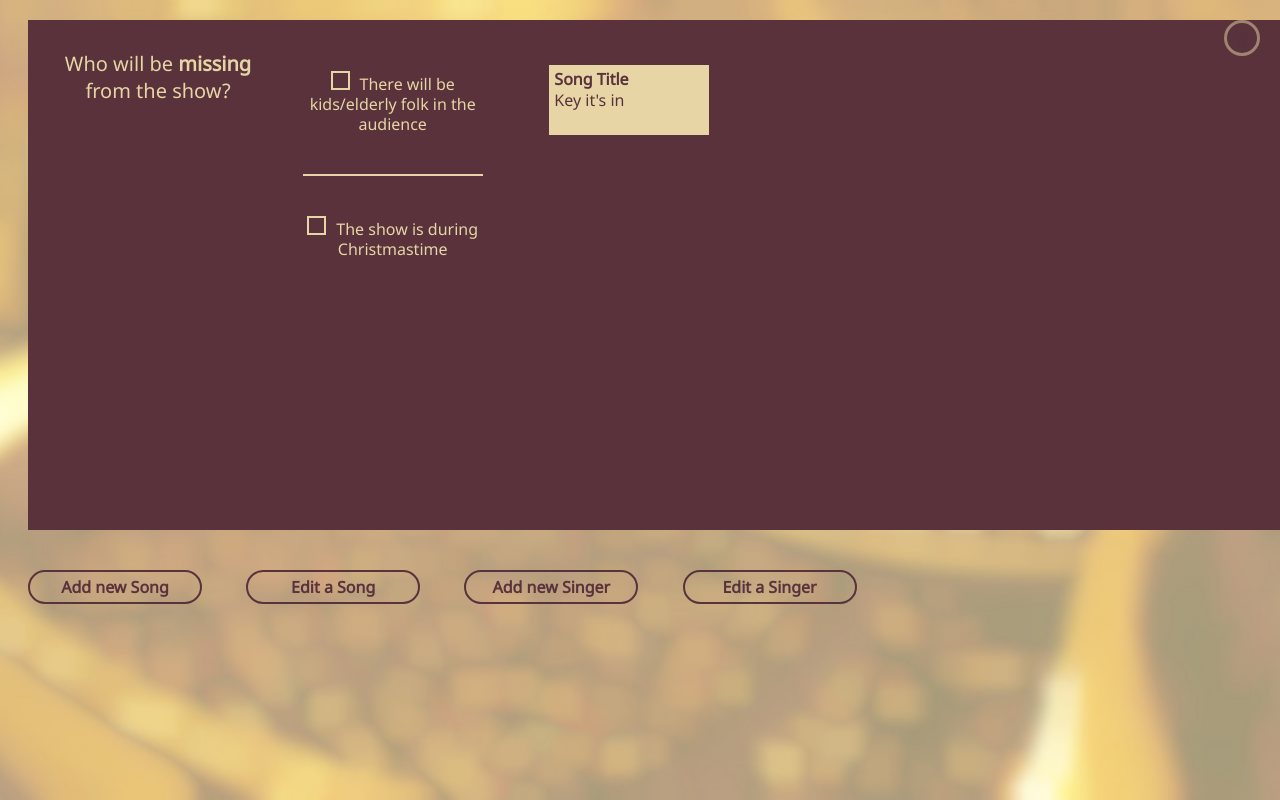
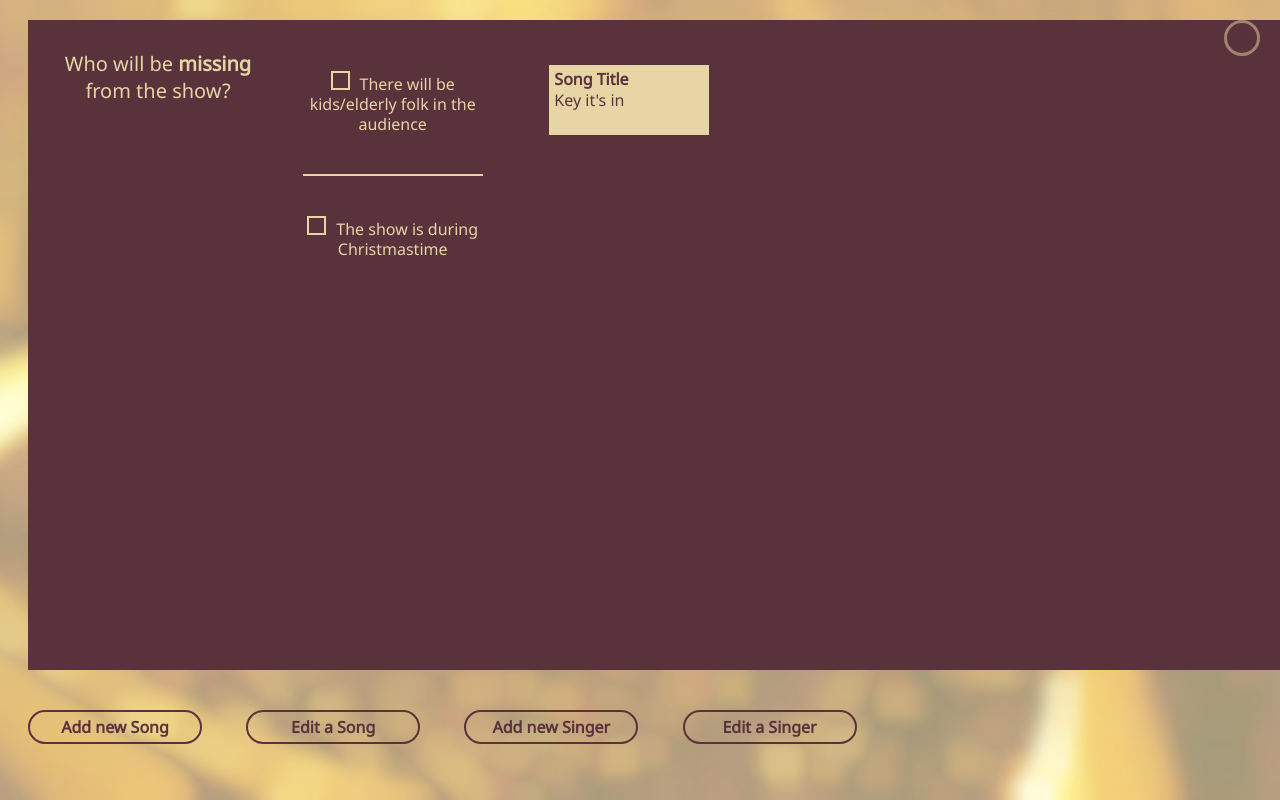
Before and after one commit to spencehood/FoonHelper, a plain HTML site: page index.html in a window 1280 px wide. Shown: the top 800 px of the page. Drawn offline with nearby package versions, Linux system fonts and the light colour scheme; no server answers.

Commit message:
Enlarged result area

```diff
--- a/main.css
+++ b/main.css
@@ -142,7 +142,7 @@ input[type='checkbox'] {
     padding-left: 0;
 }
 #results {
-	height: 420px;
+	height: 560px;
 	width: 710px;
     padding: 15px;
 	margin: 20px;
```
